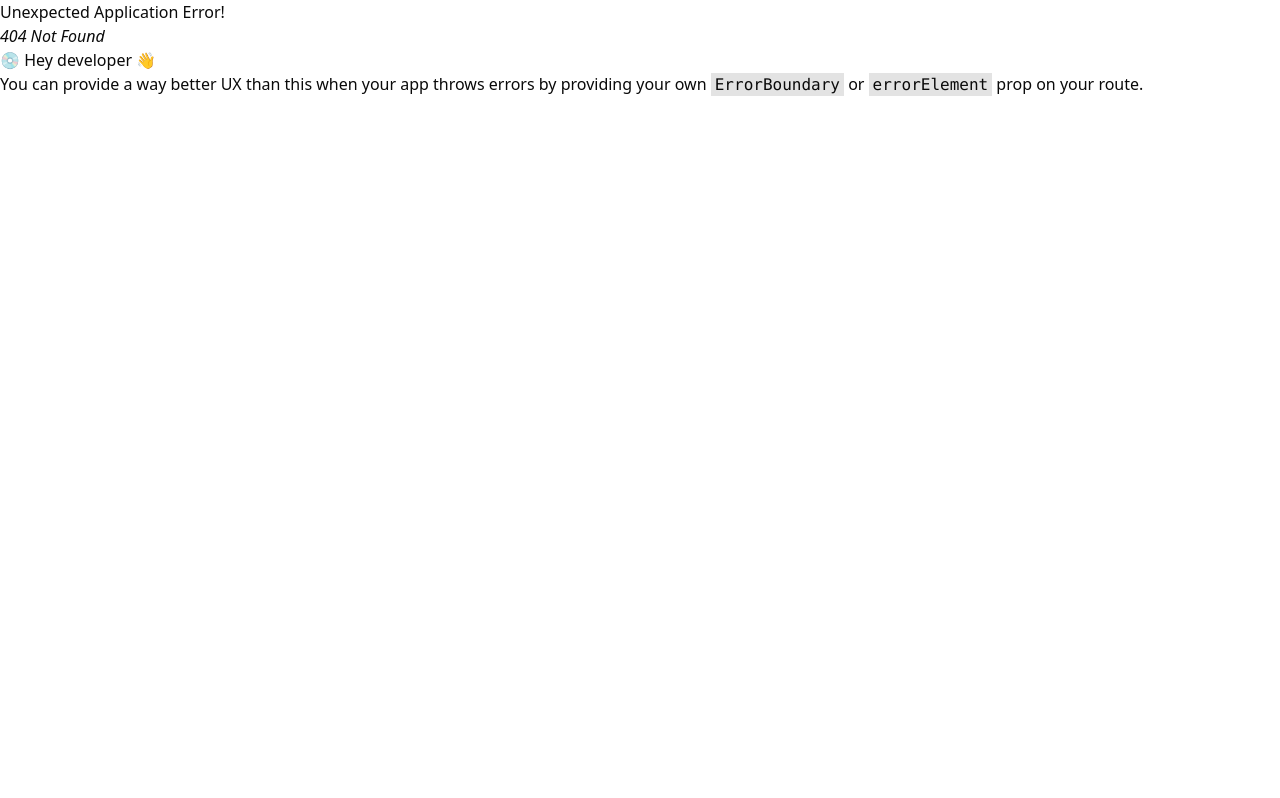
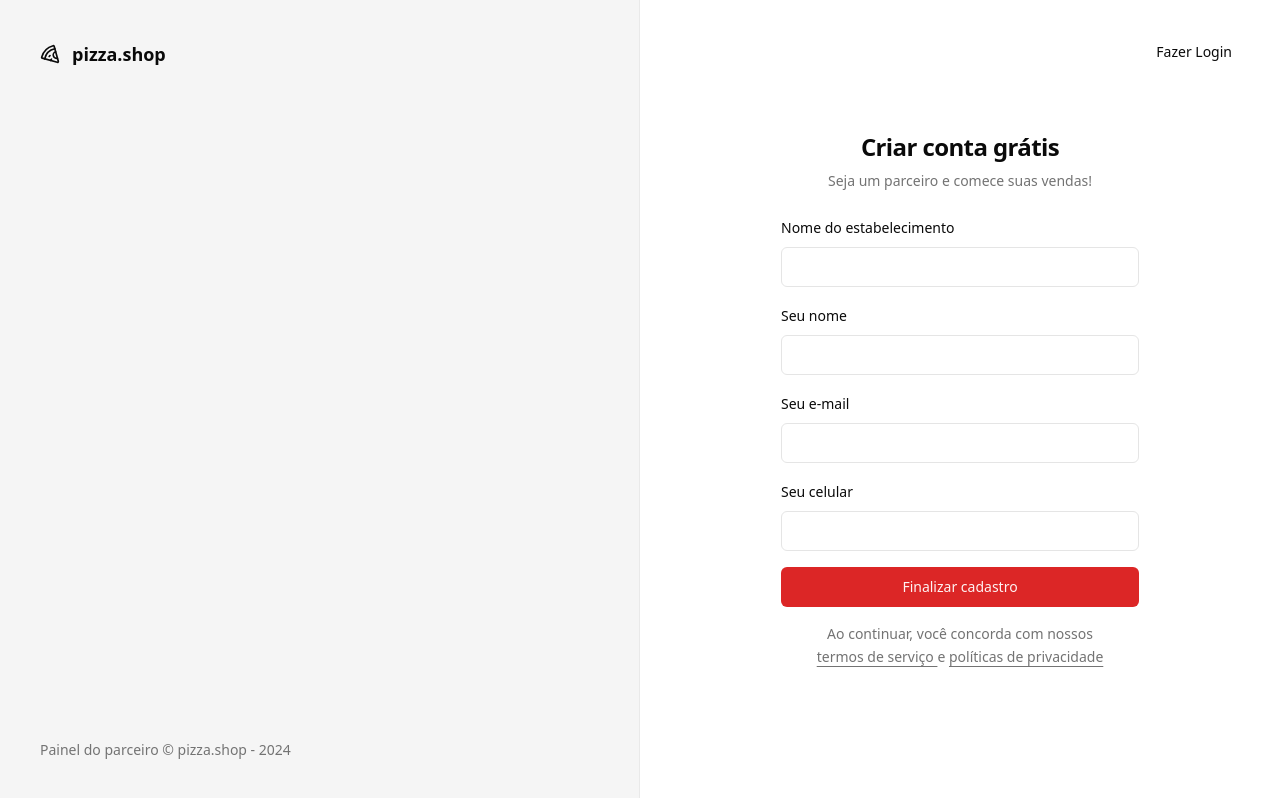
Before and after one commit to rafaeltreiber/Pizza-Shop, a React (Vite) app: page /sign-up in a window 1280 px wide. Before the commit this address had no page. Built offline with nearby package versions, Linux system fonts and the light colour scheme.

Commit message:
create signup component

```diff
--- a/src/Pages/_layouts/auth.tsx
+++ b/src/Pages/_layouts/auth.tsx
@@ -12,7 +12,7 @@ export function AuthLayout() {
         <footer className='text-sm'>Painel do parceiro &copy; pizza.shop - {new Date().getFullYear()}</footer>
       </div>
 
-      <div className='flex flex-col items-center justify-center'>
+      <div className='flex flex-col items-center justify-center relative'>
         <Outlet />
       </div>
     </div>
--- a/src/Pages/auth/sign-in.tsx
+++ b/src/Pages/auth/sign-in.tsx
@@ -3,6 +3,7 @@ import { Input } from '@/components/ui/input'
 import { Label } from '@/components/ui/label'
 import { Helmet } from 'react-helmet-async'
 import { useForm } from 'react-hook-form'
+import { Link } from 'react-router-dom'
 import { toast } from 'sonner'
 import { z } from 'zod'
 
@@ -36,6 +37,9 @@ export function SignIn() {
     <>
       <Helmet title='Login' />
       <div className='p-8'>
+        <Button variant="ghost" asChild className='absolute right-8 top-8'>
+          <Link to={'/sign-up'}>Novo estabelecimento</Link>
+        </Button>
         <div className='w-[358px] flex flex-col justify-center gap-6'>
           <div className='flex flex-col gap-2 text-center'>
             <h1 className='text-2xl font-semibold tracking-tight'>Acessar painel</h1>
--- /dev/null
+++ b/src/Pages/auth/sign-up.tsx
@@ -0,0 +1,82 @@
+import { Button } from '@/components/ui/button'
+import { Input } from '@/components/ui/input'
+import { Label } from '@/components/ui/label'
+import { Helmet } from 'react-helmet-async'
+import { useForm } from 'react-hook-form'
+import { Link, useNavigate } from 'react-router-dom'
+import { toast } from 'sonner'
+import { z } from 'zod'
+
+const signUpForm = z.object({
+  restaurantName: z.string(),
+  managerName: z.string(),
+  phone: z.string(),
+  email: z.string().email()
+})
+
+type SignUpForm = z.infer<typeof signUpForm>
+
+export function SignUp() {
+  const navigate = useNavigate()
+  const { register, handleSubmit, formState: { isSubmitting } } = useForm<SignUpForm>()
+
+  async function handleSignUp(data: SignUpForm) {
+    try {
+      console.log(data)
+      await new Promise(resolve => setTimeout(resolve, 2000))
+
+      toast.success('Restaurante cadastrado com sucesso!', {
+        action: {
+          label: 'Login',
+          onClick: () => navigate('/sign-in')
+        }
+      })
+    } catch {
+      toast.error('Erro ao cadastrar restaurante.')
+    }
+  }
+
+  return (
+    <>
+      <Helmet title='Cadastro' />
+      <div className='p-8'>
+        <Button variant="ghost" asChild className='absolute right-8 top-8'>
+          <Link to={'/sign-in'}>Fazer Login</Link>
+        </Button>
+        <div className='w-[358px] flex flex-col justify-center gap-6'>
+          <div className='flex flex-col gap-2 text-center'>
+            <h1 className='text-2xl font-semibold tracking-tight'>Criar conta grátis</h1>
+            <p className='text-sm text-muted-foreground'>Seja um parceiro e comece suas vendas!</p>
+          </div>
+
+          <form className='space-y-4' onSubmit={handleSubmit(handleSignUp)}>
+            <div className='space-y-2'>
+              <Label htmlFor='restaurantName'>Nome do estabelecimento</Label>
+              <Input id='restaurantName' type='text' {...register('restaurantName')} />
+            </div>
+            <div className='space-y-2'>
+              <Label htmlFor='managerName'>Seu nome</Label>
+              <Input id='managerName' type='text' {...register('managerName')} />
+            </div>
+            <div className='space-y-2'>
+              <Label htmlFor='email'>Seu e-mail</Label>
+              <Input id='email' type='email' {...register('email')} />
+            </div>
+            <div className='space-y-2'>
+              <Label htmlFor='phone'>Seu celular</Label>
+              <Input id='phone' type='tel' {...register('phone')} />
+            </div>
+
+            <Button disabled={isSubmitting} className='w-full' type='submit'>Finalizar cadastro</Button>
+
+            <p className='px-6 text-center text-sm leading-relaxed text-muted-foreground'>
+              Ao continuar, você concorda com nossos <a className='underline underline-offset-4' href=''>termos de serviço </a> e <a className='underline underline-offset-4' href=''>políticas de privacidade </a>
+            </p>
+          </form>
+
+        </div>
+
+      </div>
+    </>
+  )
+}
--- a/src/Pages/routes.tsx
+++ b/src/Pages/routes.tsx
@@ -3,6 +3,7 @@ import { Dashboard } from "./app/dashboard";
 import { SignIn } from "./auth/sign-in";
 import { AppLayout } from "./_layouts/app";
 import { AuthLayout } from "./_layouts/auth";
+import { SignUp } from "./auth/sign-up";
 
 export const router = createBrowserRouter([
   {
@@ -13,6 +14,9 @@ export const router = createBrowserRouter([
   {
     path: '/',
     element: <AuthLayout />,
-    children: [{ path: '/sign-in', element: <SignIn /> },]
+    children: [
+      { path: '/sign-in', element: <SignIn /> },
+      { path: '/sign-up', element: <SignUp /> },
+    ]
   },
 ])
```
